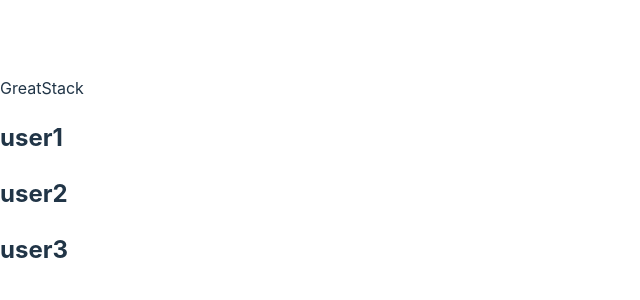
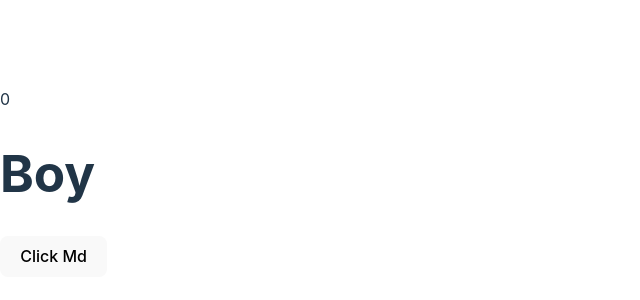
Before and after one commit to aarondvc/AnigmaWebDev, a React (Vite) app: page / in a window 1280 px wide. Shown: the part 218-518 px from the top of the page, without its empty margins (0-640 px from the left). Built offline with nearby package versions, Linux system fonts and the light colour scheme.

Commit message:
Button commit

```diff
--- a/src/App.jsx
+++ b/src/App.jsx
@@ -1,11 +1,16 @@
 const App = () => {
 
-  let x = "GreatStack";
-  let array = ["user1", "user2", "user3"]
+  let data = "boy";
+  let x = 0;
+  const btnClick = () => {
+    console.log("CLicked");
+    x++;
+  }
   return (
     <div>
-     {x}
-     {array.map((user)=>{return <h2>{user}</h2>})}
+      {x}
+      {data==="boy"?<h1>Boy</h1>:<h1>Girl</h1>}
+      <button onClick={() => {btnClick}}>Click Md</button>
     </div>
   )
 }
```
